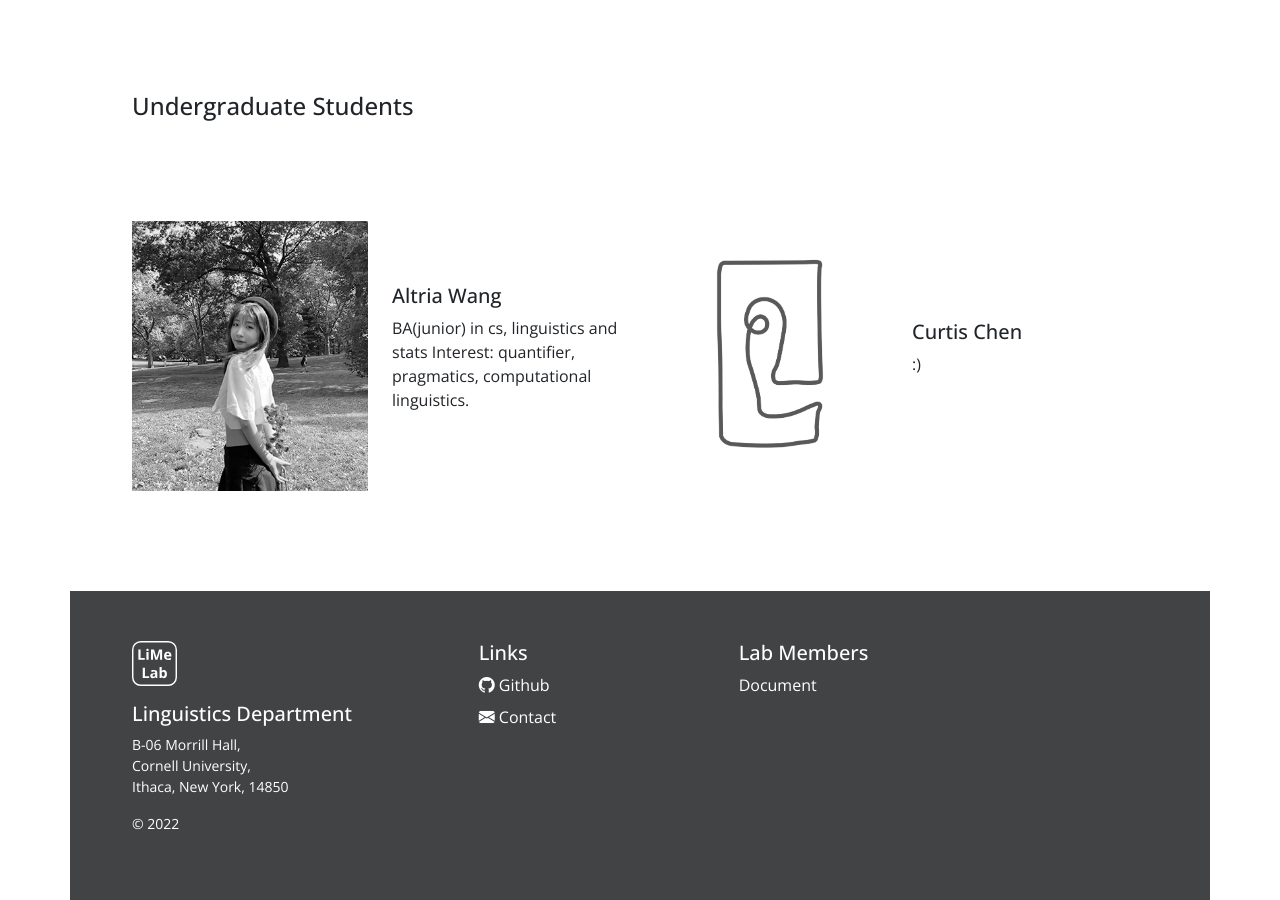
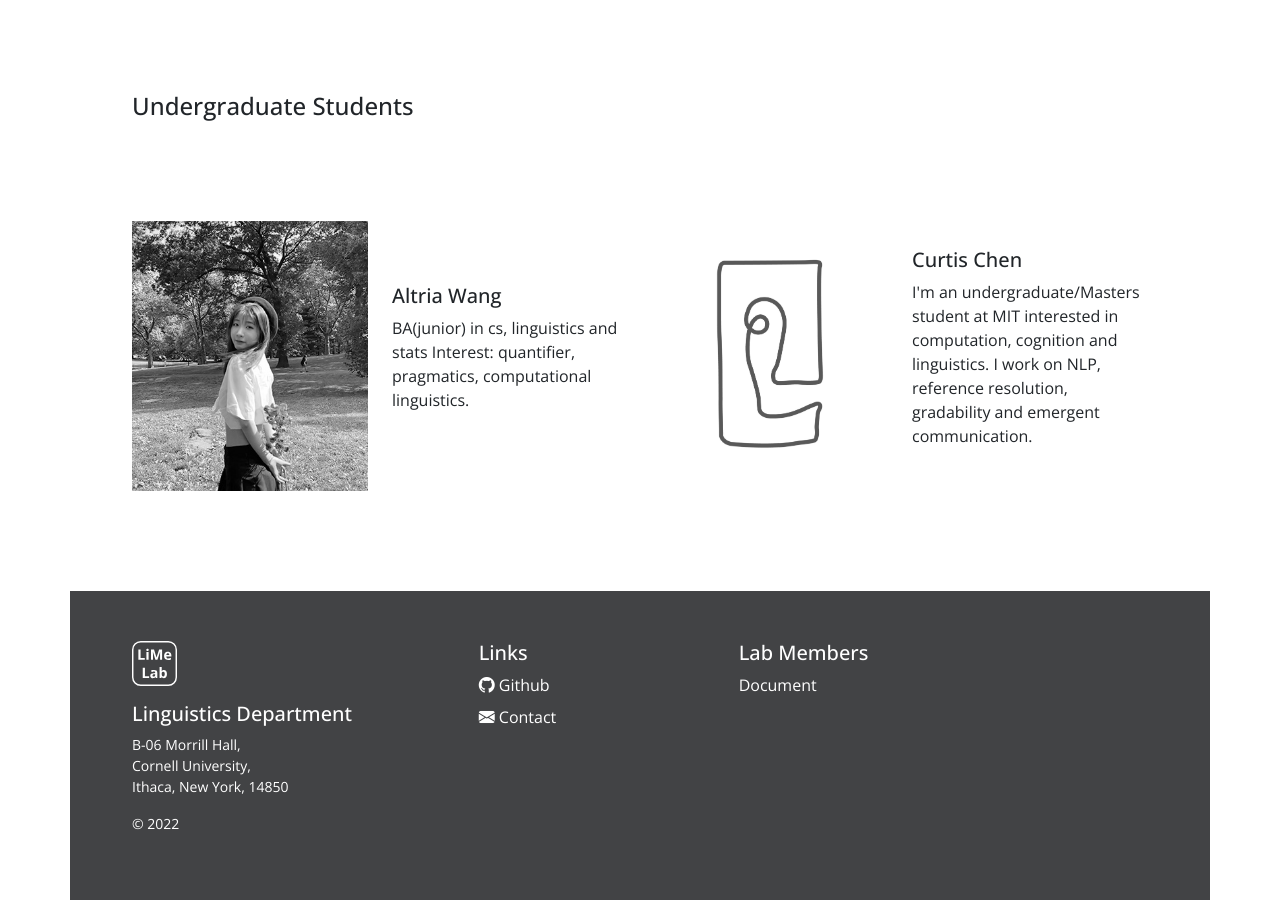
Before and after one commit to epecsok/LiMe-Lab-Cornell.github.io, a Jekyll site: the page built from people.html, in a window 1280 px wide and 900 px high, scrolled down 1833 px. Built offline with Jekyll 4.4.1, drawn with Linux system fonts in a browser that asks for light colours; nearby versions of some CDN libraries.

Commit message:
add blurb

```diff
--- a/people.html
+++ b/people.html
@@ -112,7 +112,11 @@ layout: default
   </div>
   <div class="col-lg-3 align-self-center">
     <h5>Curtis Chen</h5>
-    <p>:)</p>
+    <p>
+      I'm an undergraduate/Masters student at MIT interested in computation,
+      cognition and linguistics. I work on NLP, reference resolution,
+      gradability and emergent communication.
+    </p>
   </div>
 </div>
 <div class="spacer100"></div>
```
Also changed, not shown: 1 other file.
